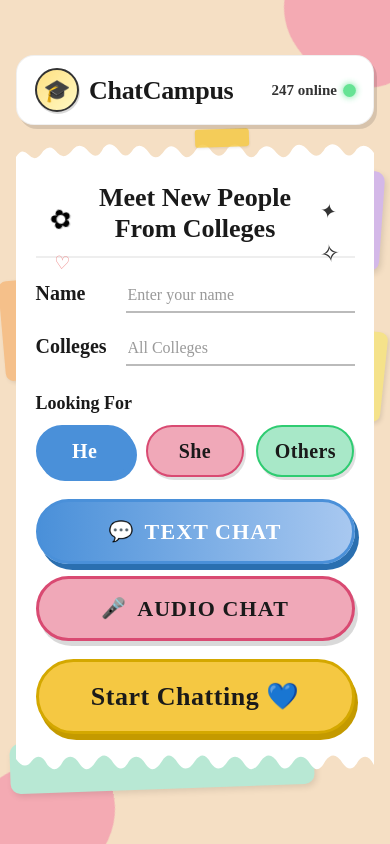
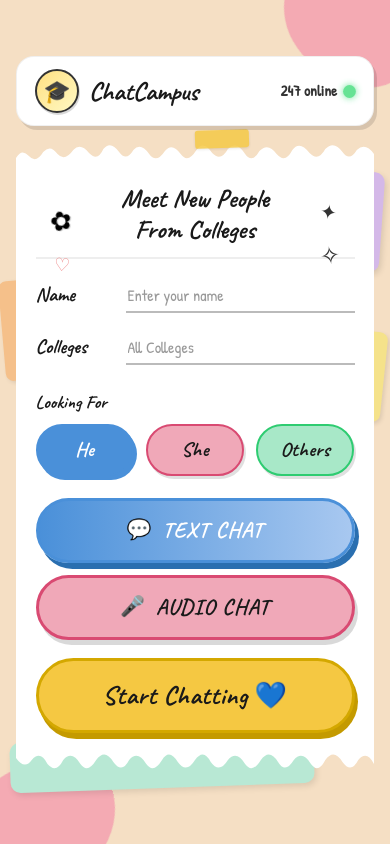
Before and after one commit to yashsaini0759/CampusChat, a React (Vite) app: page / in a window 390 px wide. Built offline with nearby package versions, Linux system fonts and the light colour scheme.

Commit message:
Fix mobile font fallbacks and align chat messages to bottom

```diff
--- a/index.html
+++ b/index.html
@@ -9,6 +9,13 @@
   <meta name="description"
     content="Meet random college students and make new friends instantly. Anonymous, fun, and safe campus chat." />
   <title>CampusChat – Meet New College People Instantly</title>
+
+  <!-- Preconnect and Load Google Fonts -->
+  <link rel="preconnect" href="https://fonts.googleapis.com">
+  <link rel="preconnect" href="https://fonts.gstatic.com" crossorigin>
+  <link
+    href="https://fonts.googleapis.com/css2?family=Caveat:wght@400;600;700;800&family=Nunito:wght@700;800;900&family=Patrick+Hand&display=swap"
+    rel="stylesheet">
 </head>
 
 <body>
--- a/src/components/ChatOptionButtons.jsx
+++ b/src/components/ChatOptionButtons.jsx
@@ -40,7 +40,7 @@ export default function ChatOptionButtons({ selected, onChange }) {
                             background: isSelected
                                 ? `linear-gradient(90deg, ${border}, ${bg})`
                                 : bg,
-                            fontFamily: 'Caveat, cursive',
+                            fontFamily: 'Caveat, sans-serif',
                             fontWeight: 800,
                             fontSize: 22,
                             letterSpacing: '0.05em',
--- a/src/components/GenderButtons.jsx
+++ b/src/components/GenderButtons.jsx
@@ -10,7 +10,7 @@ export default function GenderButtons({ selected, onChange }) {
     return (
         <div style={{ display: 'flex', flexDirection: 'column', gap: 8, marginTop: 4 }}>
             <label style={{
-                fontFamily: 'Caveat, cursive',
+                fontFamily: 'Caveat, sans-serif',
                 fontWeight: 800,
                 fontSize: 18,
                 color: '#1a1a1a',
@@ -35,7 +35,7 @@ export default function GenderButtons({ selected, onChange }) {
                                 border: `2.5px solid ${border}`,
                                 background: isSelected ? active : bg,
                                 color: isSelected ? '#fff' : '#1a1a1a',
-                                fontFamily: 'Caveat, cursive',
+                                fontFamily: 'Caveat, sans-serif',
                                 fontWeight: 800,
                                 fontSize: 20,
                                 cursor: 'pointer',
--- a/src/components/ScrapbookCard.jsx
+++ b/src/components/ScrapbookCard.jsx
@@ -83,7 +83,7 @@ export default function ScrapbookCard({ onStart }) {
                     <TitleDoodles />
                     <h1
                         style={{
-                            fontFamily: 'Caveat, cursive',
+                            fontFamily: 'Caveat, sans-serif',
                             fontWeight: 800,
                             fontSize: 'clamp(26px, 6vw, 38px)',
                             color: '#1a1a1a',
@@ -131,7 +131,7 @@ export default function ScrapbookCard({ onStart }) {
                         borderRadius: 50,
                         border: '3px solid #d4a800',
                         background: '#f5c842',
-                        fontFamily: 'Caveat, cursive',
+                        fontFamily: 'Caveat, sans-serif',
                         fontWeight: 800,
                         fontSize: 26,
                         cursor: 'pointer',
--- a/src/components/ScrapbookHeader.jsx
+++ b/src/components/ScrapbookHeader.jsx
@@ -43,7 +43,7 @@ export default function ScrapbookHeader({ onlineCount = 247 }) {
                 </div>
                 <span
                     style={{
-                        fontFamily: 'Caveat, cursive',
+                        fontFamily: 'Caveat, sans-serif',
                         fontWeight: 800,
                         fontSize: 26,
                         color: '#1a1a1a',
@@ -58,7 +58,7 @@ export default function ScrapbookHeader({ onlineCount = 247 }) {
             <div style={{ display: 'flex', alignItems: 'center', gap: 7 }}>
                 <span
                     style={{
-                        fontFamily: 'Patrick Hand, cursive',
+                        fontFamily: 'Patrick Hand, sans-serif',
                         fontSize: 15,
                         fontWeight: 600,
                         color: '#333',
--- a/src/components/ScrapbookInputs.jsx
+++ b/src/components/ScrapbookInputs.jsx
@@ -7,7 +7,7 @@ export function NameInput({ value, onChange }) {
     return (
         <div style={{ display: 'flex', alignItems: 'baseline', gap: 12, padding: '4px 0' }}>
             <label style={{
-                fontFamily: 'Caveat, cursive', fontWeight: 800,
+                fontFamily: 'Caveat, sans-serif', fontWeight: 800,
                 fontSize: 20, color: '#1a1a1a', minWidth: 78, flexShrink: 0,
             }}>
                 Name
@@ -24,7 +24,7 @@ export function NameInput({ value, onChange }) {
                     background: 'transparent',
                     padding: '4px 2px',
                     fontSize: 16,
-                    fontFamily: 'Patrick Hand, cursive',
+                    fontFamily: 'Patrick Hand, sans-serif',
                     color: '#333',
                     outline: 'none',
                 }}
@@ -83,7 +83,7 @@ export function CollegeInput({ value, onChange }) {
             style={{ display: 'flex', alignItems: 'baseline', gap: 12, padding: '4px 0', position: 'relative' }}
         >
             <label style={{
-                fontFamily: 'Caveat, cursive', fontWeight: 800,
+                fontFamily: 'Caveat, sans-serif', fontWeight: 800,
                 fontSize: 20, color: '#1a1a1a', minWidth: 78, flexShrink: 0,
             }}>
                 Colleges
@@ -108,7 +108,7 @@ export function CollegeInput({ value, onChange }) {
                         background: 'transparent',
                         padding: '4px 2px',
                         fontSize: 16,
-                        fontFamily: 'Patrick Hand, cursive',
+                        fontFamily: 'Patrick Hand, sans-serif',
                         color: '#333',
                         outline: 'none',
                     }}
@@ -154,7 +154,7 @@ export function CollegeInput({ value, onChange }) {
                                         background: highlighted === idx ? '#fff9e6' : 'transparent',
                                         border: 'none',
                                         borderBottom: idx < suggestions.length - 1 ? '1px solid #f0f0f0' : 'none',
-                                        fontFamily: 'Patrick Hand, cursive',
+                                        fontFamily: 'Patrick Hand, sans-serif',
                                         fontSize: 15,
                                         color: '#222',
                                         cursor: 'pointer',
@@ -173,7 +173,7 @@ export function CollegeInput({ value, onChange }) {
                                         return (
                                             <>
                                                 {college.slice(0, start)}
-                                                <strong style={{ color: '#e67e00', fontFamily: 'Caveat, cursive', fontSize: 16 }}>
+                                                <strong style={{ color: '#e67e00', fontFamily: 'Caveat, sans-serif', fontSize: 16 }}>
                                                     {college.slice(start, start + query.length)}
                                                 </strong>
                                                 {college.slice(start + query.length)}
--- a/src/components/SearchingScreen.jsx
+++ b/src/components/SearchingScreen.jsx
@@ -53,7 +53,7 @@ export default function SearchingScreen({ onCancel }) {
             background: '#f5e8d5',
             display: 'flex', flexDirection: 'column',
             alignItems: 'center', justifyContent: 'center',
-            fontFamily: 'Patrick Hand, cursive',
+            fontFamily: 'Patrick Hand, sans-serif',
             overflow: 'hidden',
         }}>
             {/* Paper-texture overlay */}
@@ -118,7 +118,7 @@ export default function SearchingScreen({ onCancel }) {
 
                 {/* Title */}
                 <div style={{
-                    fontFamily: 'Caveat, cursive',
+                    fontFamily: 'Caveat, sans-serif',
                     fontWeight: 800, fontSize: 28, color: '#1a1a1a',
                     marginBottom: 10,
                 }}>
@@ -174,7 +174,7 @@ export default function SearchingScreen({ onCancel }) {
                         border: '2.5px solid #c83030',
                         background: '#e03838',
                         color: '#fff',
-                        fontFamily: 'Caveat, cursive',
+                        fontFamily: 'Caveat, sans-serif',
                         fontWeight: 800, fontSize: 20,
                         cursor: 'pointer',
                         boxShadow: '2px 3px 0 #a01020',
--- a/src/index.css
+++ b/src/index.css
@@ -1,5 +1,4 @@
 @import "tailwindcss";
-@import url('https://fonts.googleapis.com/css2?family=Caveat:wght@400;600;700;800&family=Patrick+Hand&family=Nunito:wght@700;800;900&display=swap');
 
 *,
 *::before,
@@ -13,7 +12,7 @@ html,
 body,
 #root {
   height: 100%;
-  font-family: 'Patrick Hand', cursive;
+  font-family: 'Patrick Hand', sans-serif;
   background: #f5dfc4;
 }
 
```
Also changed, not shown: src/components/ChatScreen.jsx (+10 -10 lines).
